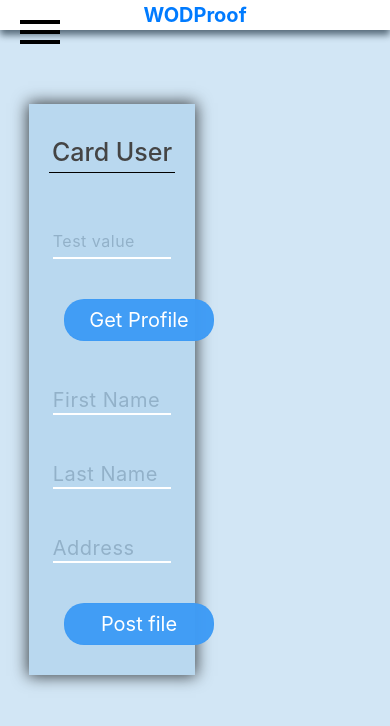
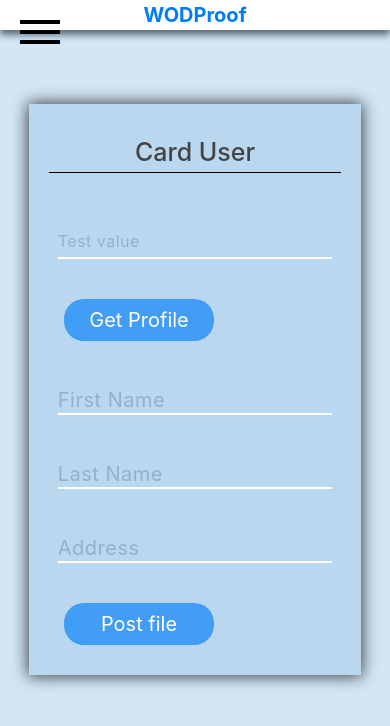
Before and after one commit to Stepanic4/My-Angular-6, an Angular app: page /home in a window 390 px wide. Shown: the top 726 px of the page. Built offline with nearby package versions, Linux system fonts and the light colour scheme.

Commit message:
adaotive block

```diff
--- a/src/app/component/editor/editor.component.html
+++ b/src/app/component/editor/editor.component.html
@@ -1,6 +1,6 @@
 <div class="content">
     <div class="row pt-50 px-20">
-        <div class="col-6 block">
+        <div class="col-md-6 block">
             <div class="block-title">
                 Card User
             </div>
--- a/src/assets/js/wodproof.js
+++ b/src/assets/js/wodproof.js
@@ -150,6 +150,6 @@
     setTimeout(function () {
         $('#preloader').fadeOut('slow', function () {
         });
-    }, 1000);
+    }, 500);
 // ============================END Preloader=========================
 }
```
